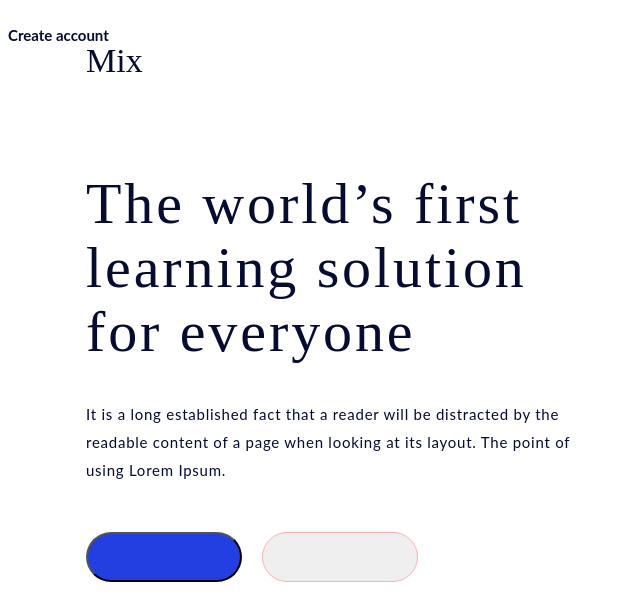
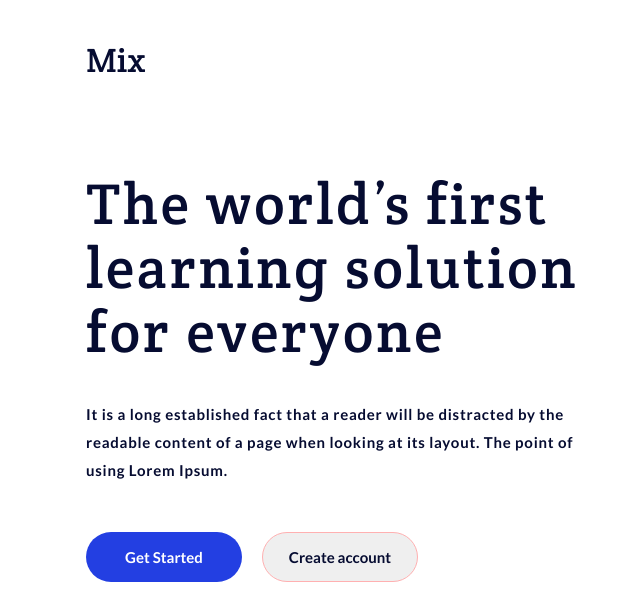
Before and after one commit to lokiju-al/web_ips, a PHP site: page / in a window 1280 px wide. Shown: the top 609 px of the page, without its empty margins (0-640 px from the left). Run offline with PHP 8.4, Linux system fonts and the light colour scheme.

Commit message:
lesson-4-2

```diff
--- a/lab_4/ex_2/css/style.css
+++ b/lab_4/ex_2/css/style.css
@@ -1,11 +1,16 @@
-.class1 {
+* {
+    padding: 0;
+    margin: 0;
+}
+
+.header-logotype {
     position: absolute;
     width: 60px;
     height: 43px;
     left: 86px;
     top: 39px;
 
-    font-family: 'Crete Round';
+    font-family: 'Crete Round', serif;
     font-style: normal;
     font-weight: 400;
     font-size: 34px;
@@ -14,7 +19,7 @@
     color: #060C31;
 }
 
-.class2 {
+.main-title {
     /* The world’s first learning solution for everyone */
 
     position: absolute;
@@ -23,19 +28,17 @@
     left: 86px;
     top: 172px;
 
-    font-family: 'Crete Round';
+    font-family: 'Crete Round', serif;
     font-style: normal;
     font-weight: 400;
     font-size: 58px;
     line-height: 64px;
-
-    /* or 110% */
-    letter-spacing: 2.9px;
+    letter-spacing: 2.7px;
 
     color: #060C31;
 }
 
-.class3 {
+.main-text {
     /* It is a long established fact that a reader will be distracted by the readable content of a page when looking at its layout. The point of using Lorem Ipsum. */
 
     position: absolute;
@@ -44,7 +47,7 @@
     left: 86px;
     top: 400px;
 
-    font-family: 'Lato';
+    font-family: 'Lato', sans-serif;
     font-style: normal;
     font-weight: 400;
     font-size: 15px;
@@ -56,7 +59,7 @@
     color: #060C31;
 }
 
-.class4 {
+.main-clipart {
     /* clipart 1 */
 
     position: absolute;
@@ -68,97 +71,31 @@
     background: url(clipart.png);
 }
 
-.class5 {
-    /* Get Started */
-
-    width: 77px;
-    height: 18px;
-
-    font-family: 'Lato';
+.button {
+    font-family: 'Lato', sans-serif;
     font-style: normal;
     font-weight: 700;
     font-size: 15px;
     line-height: 0px;
-
-    /* or 0% */
-    display: flex;
-    align-items: center;
-    text-align: center;
-
-    color: #ffffff;
-
-
-    /* Inside auto layout */
-    flex: none;
-    order: 0;
-    flex-grow: 0;
+    position: absolute;
+    border-radius: 50px;
+    padding: 16px 36px;
+    gap: 10px;
+    width: 156px;
+    height: 50px;
+    top: 532px;
 }
 
-.class6 {
-    /* Create account */
-
-    width: 101px;
-    height: 18px;
-
-    font-family: 'Lato';
-    font-style: normal;
-    font-weight: 700;
-    font-size: 15px;
-    line-height: 0px;
-
-    /* or 0% */
-    display: flex;
-    align-items: center;
-    text-align: center;
-
-    color: #060C31;
-
-
-    /* Inside auto layout */
-    flex: none;
-    order: 0;
-    flex-grow: 0;
+.button-fill {
+    color: #FFFFFF;
+    left: 86px;
+    background: #233FE2;
+    border: 0px;
 }
 
-.button1 {
-    /* Frame 2 */
-
-    /* Auto layout */
-    display: flex;
-    flex-direction: row;
-    align-items: center;
-    padding: 16px 36px;
-    gap: 10px;
-
-    position: absolute;
-    width: 156px;
-    height: 50px;
-    left: 86px;
-    top: 532px;
-
-    background: #233FE2;
-    border-radius: 50px;
+.button-transparent {
+    color: #060C31;
+    padding: 16px 20px;
+    left: 262px;
+    border: 1px solid #FFB0B1;
 }
-
-.button2 {
-    /* Frame 3 */
-
-    box-sizing: border-box;
-
-    /* Auto layout */
-    display: flex;
-    flex-direction: row;
-    justify-content: center;
-    align-items: center;
-    padding: 16px 36px;
-    gap: 10px;
-
-    position: absolute;
-    width: 156px;
-    height: 50px;
-    left: 262px;
-    top: 532px;
-
-    border: 1px solid #FFB0B1;
-    border-radius: 50px;
-}
--- a/lab_4/ex_2/index.html
+++ b/lab_4/ex_2/index.html
@@ -7,30 +7,27 @@
     <meta name="viewport" content="width=device-width, initial-scale=1.0">
     <title>The world`s first learning solution for everyone</title>
     <link href="css/style.css" rel="stylesheet">
+    <link rel="preconnect" href="https://fonts.googleapis.com">
+    <link rel="preconnect" href="https://fonts.gstatic.com" crossorigin>
+    <link href="https://fonts.googleapis.com/css2?family=Crete+Round&family=Lato:wght@700&display=swap"
+        rel="stylesheet">
 </head>
 
 <body>
-    <div class="class1">
-        Mix
-    </div>
-
-    <div class="class2">
-        The world’s first learning solution for everyone
-    </div>
-
-    <div class="class3">
-        It is a long established fact that a reader will be distracted
-        by the readable content of a page when looking at its
-        layout. The point of using Lorem Ipsum.
-    </div>
-
-    <div>
-        <button class="button1"></button>
-        <div class="class5">Get Started</div>
-        <button class="button2"></button>
-        <div class="class6">Create account</div>
-        <img class="class4" src="./images/clipart.png" alt="clipart">
-    </div>
+    <header>
+        <p class="header-logotype">Mix</p>
+    </header>
+    <main>
+        <h1 class="main-title">The world’s first learning solution for everyone</h1>
+        <div class="main-text">
+            It is a long established fact that a reader will be distracted
+            by the readable content of a page when looking at its
+            layout. The point of using Lorem Ipsum.
+        </div>
+        <button class="button button-fill">Get Started</button>
+        <button class="button button-transparent">Create account</button>
+        <img class="main-clipart" src="./images/clipart.png" alt="clipart">
+    </main>
 </body>
 
 </html>
```
